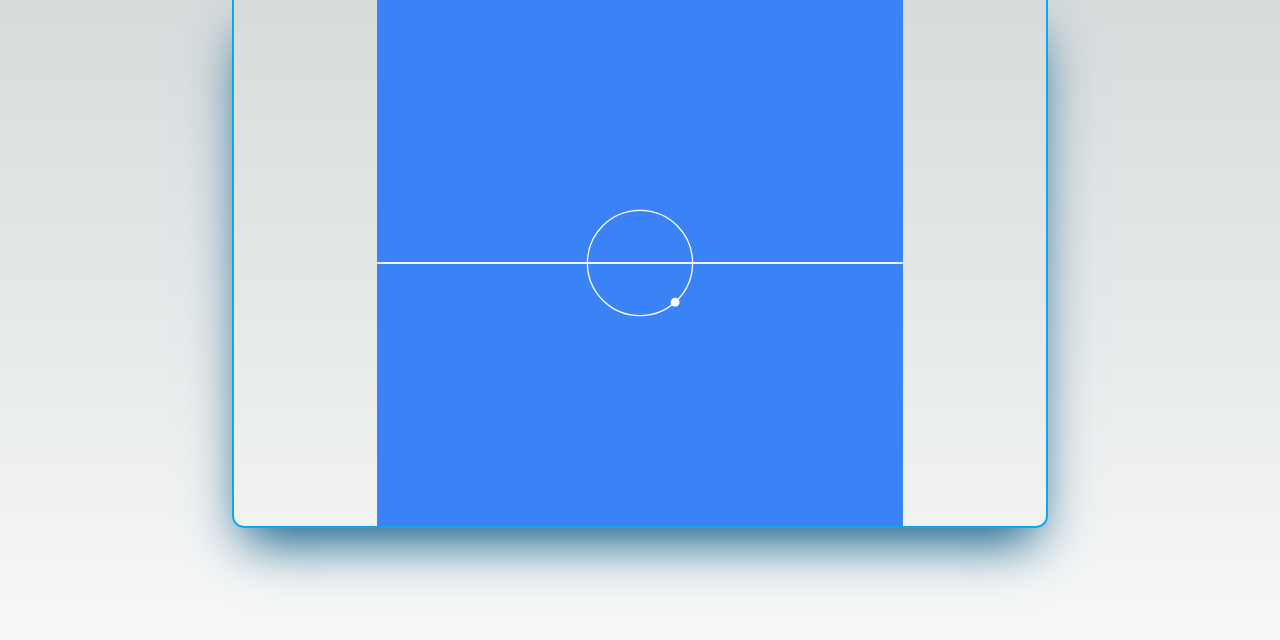
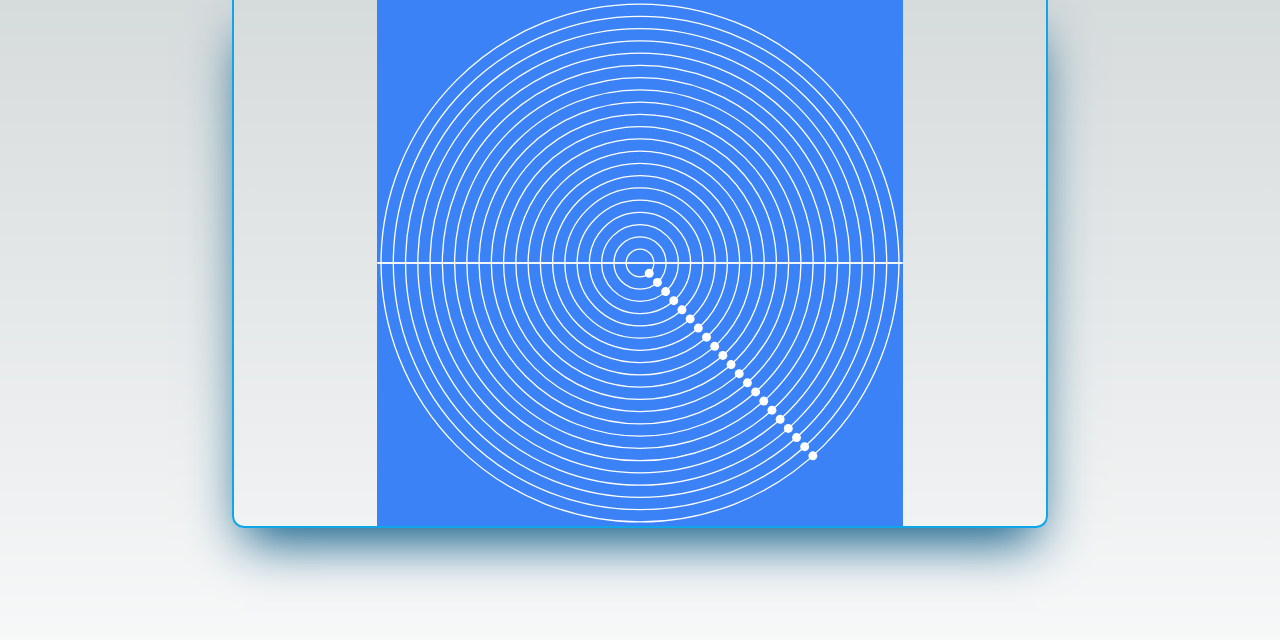
Before and after one commit to TheMrCorvy/Dreams, a Next.js app: page / in a window 1280 px wide. Shown: the top 640 px of the page. Built offline with nearby package versions, Linux system fonts and the light colour scheme.

Commit message:
all 21 rings are spinning without complains

```diff
--- a/src/components/Armony/Ring.tsx
+++ b/src/components/Armony/Ring.tsx
@@ -6,8 +6,9 @@ interface Props {
 	ringRadius: number
 }
 
+const startTime = new Date().getTime()
+
 const Ring: FC<Props> = ({ ringRadius }) => {
-	const [startTime, setStartTime] = useState<number>(0)
 	const [currentAngle, setCurrentAngle] = useState(Math.PI)
 
 	const calcAngle = useCallback(() => {
@@ -17,14 +18,14 @@ const Ring: FC<Props> = ({ ringRadius }) => {
 
 		setCurrentAngle(Math.PI + elapsedTime * velocity)
 
+		// This will cal the function calcAngle every time the
+		// monitor refreshes, thus updating the state and re-rendering the component.
 		requestAnimationFrame(calcAngle)
-	}, [startTime])
+	}, [])
 
 	useEffect(() => {
-		setStartTime(new Date().getTime())
-
 		calcAngle()
-	}, [ringRadius, calcAngle])
+	}, [calcAngle])
 
 	return (
 		<svg
--- a/src/components/Armony/index.tsx
+++ b/src/components/Armony/index.tsx
@@ -1,11 +1,11 @@
 "use client"
 
-import React, { useRef, useEffect, useState } from "react"
+import React, { useRef, useEffect, useState, FC } from "react"
 
 import useWindowSize from "../../hooks/useWindowSize"
 import Ring from "./Ring"
 
-const Armony = () => {
+const Armony: FC = () => {
 	const [width, height] = useWindowSize()
 	const parentRef = useRef<HTMLDivElement>(null)
 	const [canvasSize, setCanvasSize] = useState(0)
@@ -16,7 +16,7 @@ const Armony = () => {
 			const clientH = parentRef.current.clientHeight
 
 			const size = clientW <= clientH ? clientW : clientH
-			// I want this canvas to be a  square
+			// I want this canvas to be a perfect square
 
 			setCanvasSize(size)
 		}
@@ -44,10 +44,10 @@ const Armony = () => {
 						style={{ top: "calc(50% - (0.125rem / 2))" }}
 					/>
 
-					{[...Array(1)].map((_, i: number) => (
+					{[...Array(21)].map((_, i: number) => (
 						<Ring
 							key={"armony-of-stars_ring-number:" + i}
-							ringRadius={10}
+							ringRadius={canvasSize * 0.005 + i * 2.33}
 						/>
 					))}
 				</div>
```
